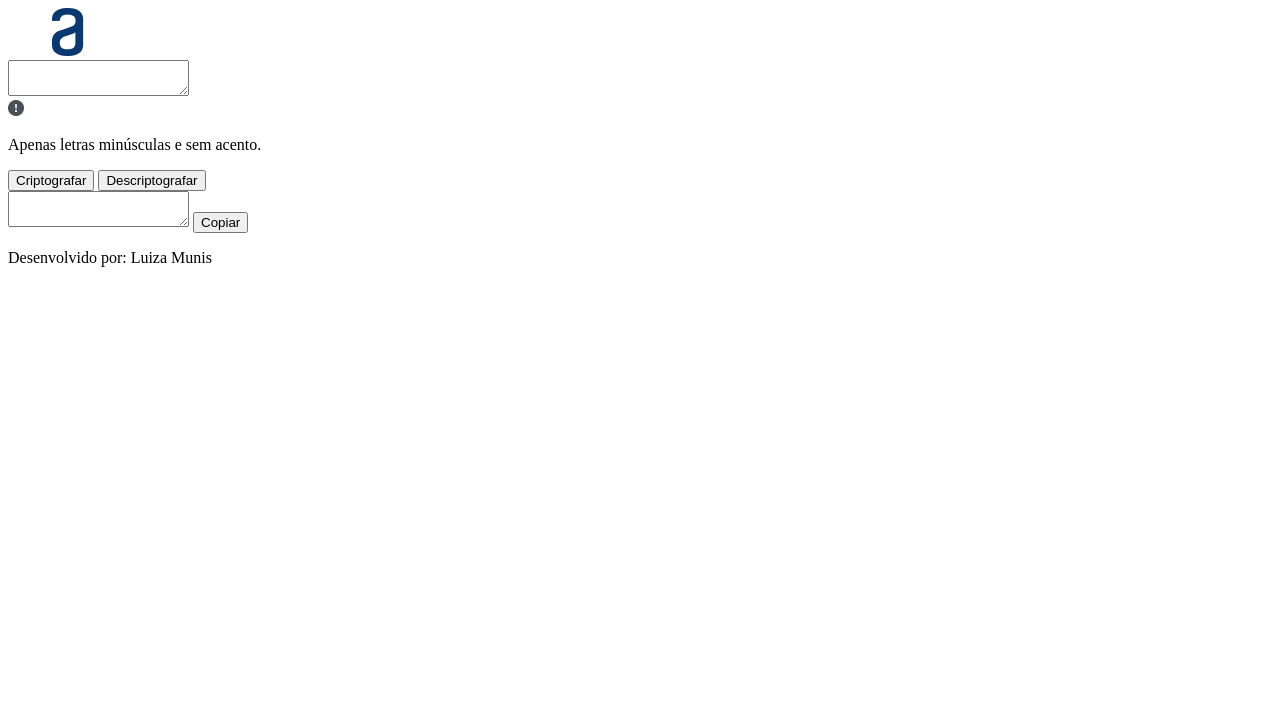
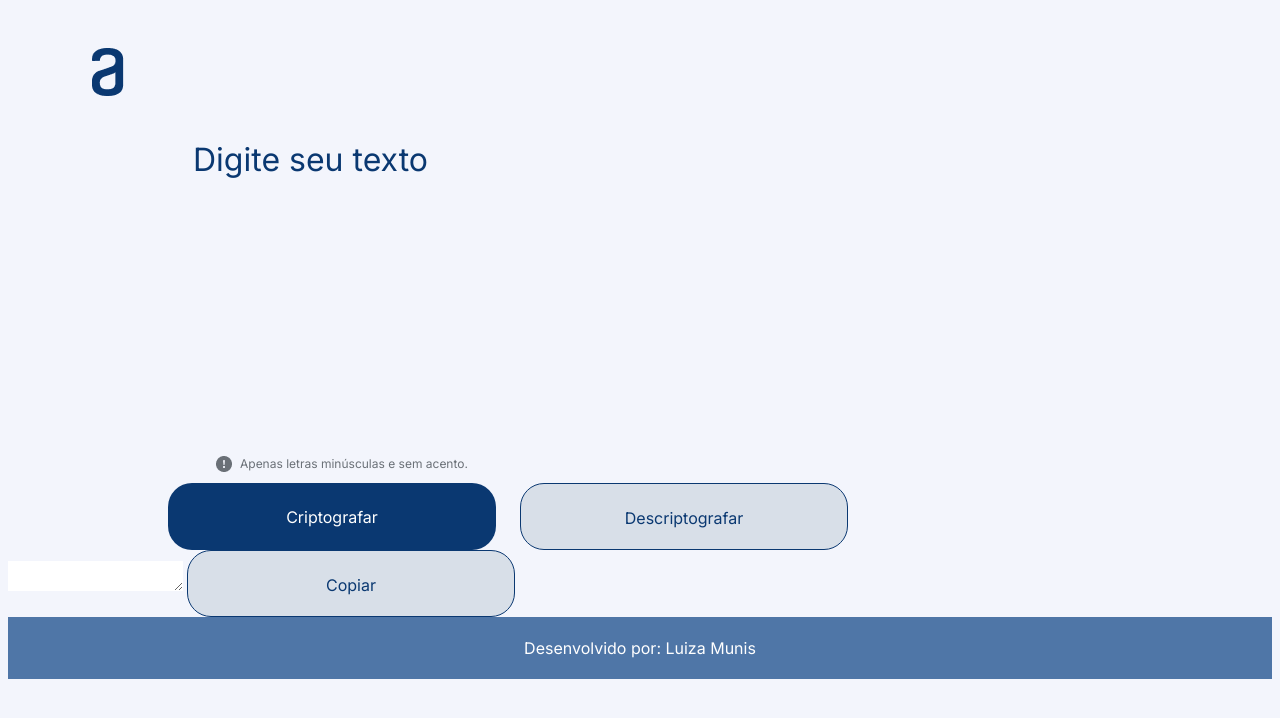
Before and after one commit to LuizaMunis/Decodificar-de-Texto-Alura, a plain HTML site: page index.html in a window 1280 px wide. Drawn offline with Linux system fonts and the light colour scheme.

Commit message:
subindo css

```diff
--- a/css/style.css
+++ b/css/style.css
@@ -0,0 +1,92 @@
+@import url('https://fonts.googleapis.com/css2?family=Inter&display=swap');
+
+:root {
+    --font-family: 'inter', sans-serif;
+    --cor-principal:#0A3871;
+}
+
+*{
+    border: 0;
+    padding: 0;
+    box-sizing: border-box;
+}
+
+body{
+    background-color: #f3f5fc;
+}
+
+header{
+    padding: 2.5rem;
+}
+
+textarea.input{
+    width: 480px;
+    height: 300px;
+    background-color: transparent;
+    resize: none;
+    margin-left: 11rem;
+    outline: none;
+    font-size: 32px;
+    font-family: var(--font-family);
+    font-size: 2rem;
+    color: var(--cor-principal);
+
+}
+
+textarea.input::placeholder{
+    color:  var(--cor-principal);
+    font-family: var(--font-family);
+    font-size: 2rem;
+}
+
+.Alert {
+    display: flex;
+    flex-direction: row;
+    margin-left: 13rem;
+    align-items: center;
+    gap:8px;
+    color:#495057;
+    font-family: var(--font-family);
+    font-size: 0.75rem;
+    opacity: 80%;
+}
+
+.botoes{
+    display: flex;
+    margin-left: 10rem;
+    gap: 24px;
+}
+
+button{
+    padding: 1.5rem;
+    border-radius: 1.5rem;
+    width:328px;
+    Height: 67px;
+    font-family: var(--font-family);
+    font-size: 1rem;
+}
+
+.criptografar{
+    color: #ffffff;
+    background-color: var(--cor-principal);
+}
+
+.Descriptografar{
+    color: var(--cor-principal);
+    background-color:#D8DFE8;
+    border:1px solid var(--cor-principal);
+}
+
+button:hover{
+    background-color: #4f76a7;
+    color: #ffffff;
+}
+
+footer{
+    background-color: #4f76a7;
+    text-align: center;
+    color: #ffffff;
+    padding: 5px 0;
+    font-family: var(--font-family);
+
+}
--- a/index.html
+++ b/index.html
@@ -4,6 +4,10 @@
     <meta charset="UTF-8">
     <meta http-equiv="X-UA-Compatible" content="IE=edge">
     <meta name="viewport" content="width=device-width, initial-scale=1.0">
+    <link rel="preconnect" href="https://fonts.googleapis.com">
+    <link rel="preconnect" href="https://fonts.gstatic.com" crossorigin>
+    <link href="https://fonts.googleapis.com/css2?family=Inter&display=swap" rel="stylesheet">
+    <link rel="stylesheet" type="text/css" href="css/style.css">
     <title>Decodificador</title>
 </head>
 <body>
@@ -15,24 +19,26 @@
     <main>
 
         <section>
-            <textarea class="input"> </textarea>
+            <textarea class="input" placeholder=" Digite seu texto "></textarea>
             <div class="Alert">
                 <img src="assets/bi_exclamation-circle-fill.png" alt="imagem alerta">
-                <p>Apenas letras minúsculas e sem acento.</p>
+                <p id="aviso">Apenas letras minúsculas e sem acento.</p>
             </div>
 
+
             <div class="botoes">
-                <button id="criptografar">Criptografar</button>
-                <button id="Descriptografar">Descriptografar</button>
+                <button class="criptografar">Criptografar</button>
+                <button class="Descriptografar">Descriptografar</button>
             </div>
         </section>
 
         <section>
             <div id="segundaarea">
                 <textarea class="mensagem"></textarea>
-                <button class="copiar">Copiar</button>
+                <button class="Descriptografar">Copiar</button>
             </div>
         </section>
+
     </main>
 
     <script src="js/app.js"></script>
```
